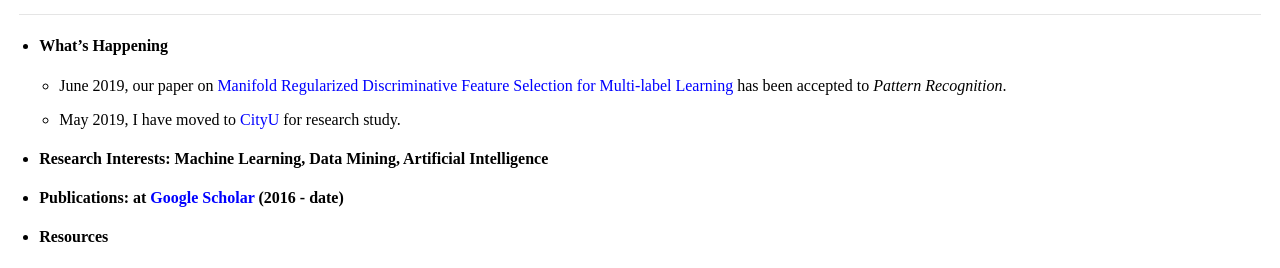
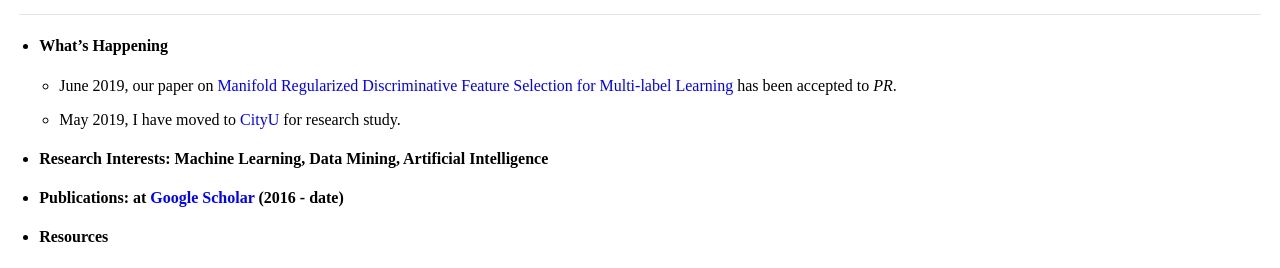
Before and after one commit to jiazhang-ml/jiazhang-ml.github.io, a Jekyll site: the page built from index.md, in a window 1280 px wide. Shown: the part 288-556 px from the top of the page. Built offline with Jekyll 4.4.1, drawn with Linux system fonts in a browser that asks for light colours.

Commit message:
Update index.md

```diff
--- a/index.md
+++ b/index.md
@@ -18,7 +18,7 @@ layout: default
 
 * #### What's Happening
 
-    * June 2019, our paper on [Manifold Regularized Discriminative Feature Selection for Multi-label Learning](https://www.sciencedirect.com/science/article/pii/S0031320319302341) has been accepted to *Pattern Recognition*.
+    * June 2019, our paper on [Manifold Regularized Discriminative Feature Selection for Multi-label Learning](https://www.sciencedirect.com/science/article/pii/S0031320319302341) has been accepted to *PR*.
 
     * May 2019, I have moved to [CityU](https://www.cityu.edu.hk/) for research study.
 
```
